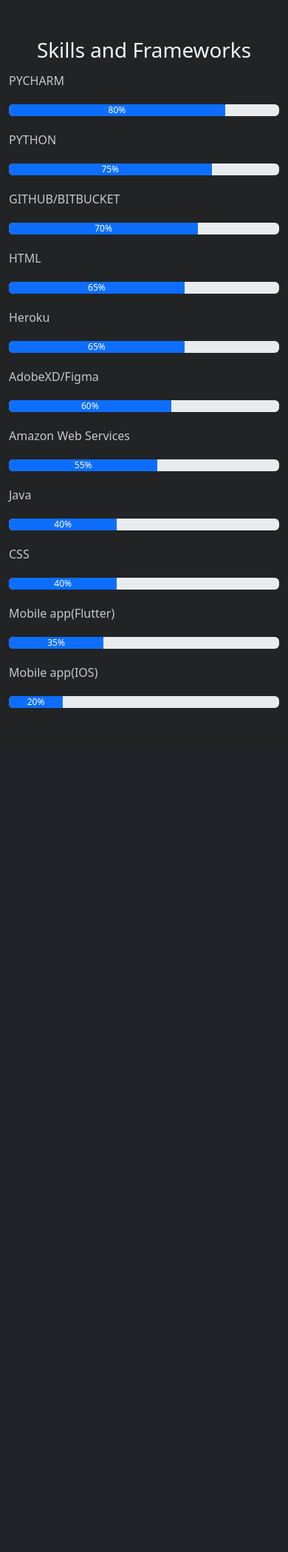
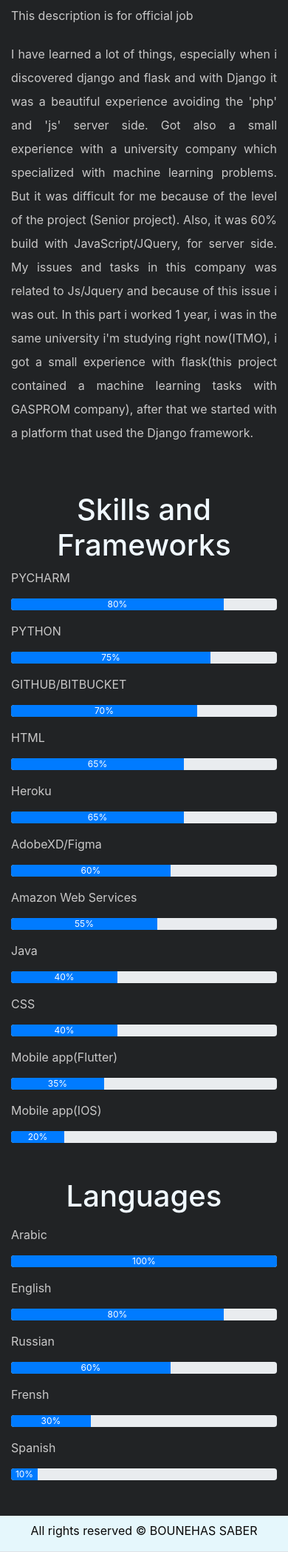
Before and after one commit to SaberHardy/HackathonResume, a Django app: page / in a window 390 px wide; the page is wider, and only the part inside the window is pictured. Shown: the part 2878-4976 px from the top of that part at 74% size. Before the commit the page ends 3835 px from the top of that part, so only its background shows below. Run offline with Django 4.2, Linux system fonts and the light colour scheme; some libraries are stand-ins or nearby versions.

Commit message:
back-to-top & footer

```diff
--- a/resumeApp/templates/home.html
+++ b/resumeApp/templates/home.html
@@ -10,6 +10,17 @@
                     <button class="favorite styled" type="button">
                         Contact Me
                     </button>
+                    <br>
+                    <div class="mt-5">
+                        <a href="https://telegram.me/HardyDon" target="_blank">
+                            <i class="bi bi-telegram teleg mx-3"></i></a>
+                        <a href="https://github.com/SaberHardy" target="_blank">
+                            <i class="bi bi-github teleg mx-3"></i></a>
+                        <a href="https://www.facebook.com/saberbounehas" target="_blank">
+                            <i class="bi bi-facebook teleg mx-3"></i></a>
+                        <a href="https://www.linkedin.com/in/saberbounehas/" target="_blank">
+                            <i class="bi bi-linkedin teleg mx-3"></i></a>
+                    </div>
                 </div>
 
                 <div class="col-md-4">
@@ -23,7 +34,7 @@
             <div class="col-md-4">
                 <h1>Who am I ?</h1>
             </div>
-            <div class="col-md-8">
+            <div class="col-md-8 myname">
                 <p class="mt-2">Bounehas Saber is from Algeria. I got my bachelor degree from University of Mohamed
                     Khidher of
                     Biskra 2016/2017. After that i came to Russia to finish my master degree. Right now i'm with 3
@@ -67,7 +78,7 @@
                 <h1>Work Experience</h1>
                 <p>This description is for official job</p>
             </div>
-            <div class="col-md-8 mt-2">
+            <div class="col-md-8 mt-2 myname">
                 <p>I have learned a lot of things, especially when i discovered django and flask and with Django it was
                     a beautiful experience avoiding the 'php' and 'js' server side. Got also a small experience with a
                     university company which specialized with machine learning problems. But it was difficult for me
@@ -78,6 +89,7 @@
                     GASPROM company), after that we started with a platform that used the Django framework.</p>
             </div>
         </div>
+        <div class="skills-and-frameworks">
             <div class="text-center">
                 <h1>Skills and Frameworks</h1>
             </div>
@@ -89,7 +101,7 @@
             </div>
             <p class="mt-3">PYTHON</p>
             <div class="progress">
-            <div class="progress-bar" role="progressbar" style="width: 75%;"
+                <div class="progress-bar progress-box" role="progressbar" style="width: 75%;"
                      aria-valuenow="75" aria-valuemin="0" aria-valuemax="100">75%
                 </div>
             </div>
@@ -149,4 +161,53 @@
                 </div>
             </div>
         </div>
+        <div class="languages title-center my-5">
+            <div class="text-center mt-5">
+                <h1>Languages</h1>
+            </div>
+            <p class="mt-3">Arabic</p>
+            <div class="progress">
+                <div class="progress-bar" role="progressbar" style="width: 100%;"
+                     aria-valuenow="100" aria-valuemin="0" aria-valuemax="100">100%
+                </div>
+            </div>
+
+            <p class="mt-3">English</p>
+            <div class="progress">
+                <div class="progress-bar" role="progressbar" style="width: 80%;"
+                     aria-valuenow="100" aria-valuemin="0" aria-valuemax="100">80%
+                </div>
+            </div>
+
+            <p class="mt-3">Russian</p>
+            <div class="progress">
+                <div class="progress-bar" role="progressbar" style="width: 60%;"
+                     aria-valuenow="60" aria-valuemin="0" aria-valuemax="60">60%
+                </div>
+            </div>
+
+            <p class="mt-3">Frensh</p>
+            <div class="progress">
+                <div class="progress-bar" role="progressbar" style="width: 30%;"
+                     aria-valuenow="30" aria-valuemin="0" aria-valuemax="30">30%
+                </div>
+            </div>
+
+            <p class="mt-3">Spanish</p>
+            <div class="progress">
+                <div class="progress-bar" role="progressbar" style="width: 10%;"
+                     aria-valuenow="10" aria-valuemin="0" aria-valuemax="10">10%
+                </div>
+            </div>
+        </div>
+
+{#        <div class="progress-bar"/>#}
+        <button class="back-to-top hidden">
+            <svg xmlns="http://www.w3.org/2000/svg" class="back-to-top-icon" fill="none" viewBox="0 0 24 24"
+                 stroke="currentColor">
+                <path stroke-linecap="round" stroke-linejoin="round" stroke-width="2" d="M7 11l5-5m0 0l5 5m-5-5v12"/>
+            </svg>
+        </button>
+{#        <div class="progress-bar"/>#}
+    </div>
 {% endblock %}
--- a/static/css/styles.css
+++ b/static/css/styles.css
@@ -54,8 +54,44 @@
     background-color: rgb(255, 250, 178);
 }
 
-p {
+.myname p {
     text-align: justify;
     text-justify: inter-word;
     line-height: 2rem;
 }
+
+.rights {
+    color: #070707;
+}
+
+.teleg {
+    font-size: 30px;
+}
+
+
+.back-to-top {
+    position: fixed;
+    right: 2rem;
+    bottom: 2rem;
+    border-radius: 100%;
+    background: #ffffff;
+    padding: 0.5rem;
+    border: none;
+    cursor: pointer;
+    opacity: 100%;
+    transition: opacity 0.5s;
+}
+
+.back-to-top:hover {
+    opacity: 60%;
+}
+
+.hidden {
+    opacity: 0%;
+}
+
+.back-to-top-icon {
+    width: 1rem;
+    height: 1rem;
+    color: #7ac9f9;
+}
--- /dev/null
+++ b/static/js/scripts.js
@@ -0,0 +1,33 @@
+const showOnPx = 100;
+const backToTopButton = document.querySelector(".back-to-top");
+// const pageProgressBar = document.querySelector(".progress-bar");
+
+
+const scrollContainer = () => {
+    return document.documentElement || document.body;
+};
+
+const goToTop = () => {
+    document.body.scrollIntoView({
+        behavior: "smooth"
+    });
+};
+
+document.addEventListener("scroll", () => {
+    console.log("Scroll Height: ", scrollContainer().scrollHeight);
+    console.log("Client Height: ", scrollContainer().clientHeight);
+
+    // const scrolledPercentage =
+    //     (scrollContainer().scrollTop /
+    //         (scrollContainer().scrollHeight - scrollContainer().clientHeight)) *
+    //     100;
+    // pageProgressBar.style.width = `${scrolledPercentage}%`;
+
+    if (scrollContainer().scrollTop > showOnPx) {
+        backToTopButton.classList.remove("hidden");
+    } else {
+        backToTopButton.classList.add("hidden");
+    }
+});
+
+backToTopButton.addEventListener("click", goToTop);
--- a/templates/partials/base.html
+++ b/templates/partials/base.html
@@ -11,9 +11,13 @@
     <script src="https://cdn.jsdelivr.net/npm/bootstrap@5.2.1/dist/js/bootstrap.bundle.min.js"
             integrity="sha384-u1OknCvxWvY5kfmNBILK2hRnQC3Pr17a+RTT6rIHI7NnikvbZlHgTPOOmMi466C8"
             crossorigin="anonymous"></script>
+    <link rel="stylesheet" href="https://cdn.jsdelivr.net/npm/bootstrap@4.0.0/dist/css/bootstrap.min.css"
+          integrity="sha384-Gn5384xqQ1aoWXA+058RXPxPg6fy4IWvTNh0E263XmFcJlSAwiGgFAW/dAiS6JXm" crossorigin="anonymous">
+    <link href="https://cdn.jsdelivr.net/npm/bootstrap-icons@1.3.0/font/bootstrap-icons.css" rel="stylesheet">
 
     <title>My Website</title>
     <link rel="stylesheet" href="{% static 'css/styles.css' %}">
+    <link rel href="{% static 'css/styles.css' %}">
     {#    <link rel="icon" href="./favicon.ico" type="image/x-icon">#}
 </head>
 <body>
@@ -21,12 +25,25 @@
 {% block content %}
 {% endblock %}
 {#  <script src="index.js"></script>#}
+{% include 'partials/footer.html' %}
+
+<script src="{% static 'js/scripts.js' %}" type="text/javascript"></script>
+
 <script src="{% static 'js/popper.min.js' %}"
         integrity="sha384-oBqDVmMz9ATKxIep9tiCxS/Z9fNfEXiDAYTujMAeBAsjFuCZSmKbSSUnQlmh/jp3"
         crossorigin="anonymous"></script>
 <script src="{% static 'js/bootstrap.min.js' %}"
         integrity="sha384-7VPbUDkoPSGFnVtYi0QogXtr74QeVeeIs99Qfg5YCF+TidwNdjvaKZX19NZ/e6oz"
         crossorigin="anonymous"></script>
+<script src="https://code.jquery.com/jquery-3.2.1.slim.min.js"
+        integrity="sha384-KJ3o2DKtIkvYIK3UENzmM7KCkRr/rE9/Qpg6aAZGJwFDMVNA/GpGFF93hXpG5KkN"
+        crossorigin="anonymous"></script>
+{#<script src="https://cdn.jsdelivr.net/npm/popper.js@1.12.9/dist/umd/popper.min.js"#}
+{#        integrity="sha384-ApNbgh9B+Y1QKtv3Rn7W3mgPxhU9K/ScQsAP7hUibX39j7fakFPskvXusvfa0b4Q"#}
+{#        crossorigin="anonymous"></script>#}
+<script src="https://cdn.jsdelivr.net/npm/bootstrap@4.0.0/dist/js/bootstrap.min.js"
+        integrity="sha384-JZR6Spejh4U02d8jOt6vLEHfe/JQGiRRSQQxSfFWpi1MquVdAyjUar5+76PVCmYl"
+        crossorigin="anonymous"></script>
 
 </body>
 </html>
--- /dev/null
+++ b/templates/partials/footer.html
@@ -0,0 +1,14 @@
+<footer style="background-color: #e5f7fc;">
+    <div class="container border-bottom">
+        <div class="row">
+            <div class="col-md-12 col-sm-12">
+                <div class="row">
+                    <div class="col-xs-12 col-sm-12 col-md-12 mt-2 mt-sm-2 text-center text-white">
+                        <p class="rights">All rights reserved &copy; <em id="date"></em>BOUNEHAS SABER</p>
+                    </div>
+                    </hr>
+                </div>
+            </div>
+        </div>
+    </div>
+</footer>
```
Lines whose indentation alone changed are shown as unchanged.
